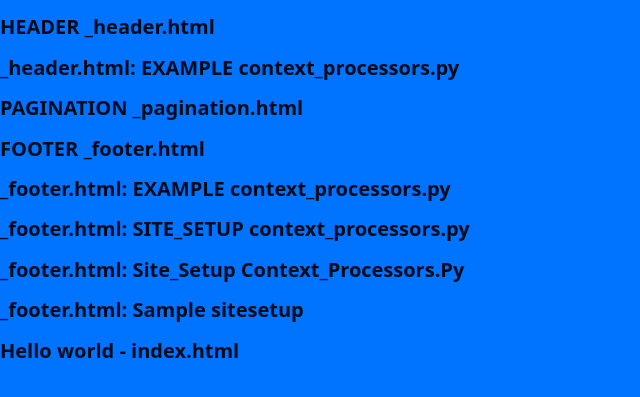
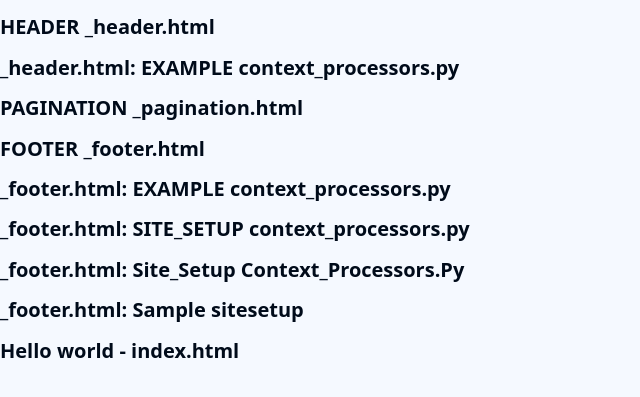
Before and after one commit to ecopque/blog_project, a Django app: page / in a window 1280 px wide. Shown: the top 397 px of the page, without its empty margins (0-640 px from the left). Run offline with Django 5.2, Linux system fonts and the light colour scheme; tables that the repository leaves empty hold one stand-in row (values such as "Sample post").

Commit message:
Under construction.

```diff
--- a/djangoapp/blog/static/blog/css/style.css
+++ b/djangoapp/blog/static/blog/css/style.css
@@ -4,7 +4,7 @@
 /* CSS Remedy (link): https://github.com/jensimmons/cssremedy/blob/master/css/remedy.css #1: */
 
 :root { /* ##2: */
-    --clr-white: 213 100% 100%;
+    --clr-white: 213 100% 98%;
     --clr-black: 213 100% 5%;
     --clr-primary: 213 100% 50%;
     --clr-primary-base: 213 100% 50%;
@@ -16,7 +16,7 @@ html {
 }
 
 body {
-    background-color: hsl(var(--clr-primary)); /*  ##4: #6: */
+    background-color: hsl(var(--clr-white)); /*  ##4: #6: */
     color: hsl(var(--clr-black)); /* ##5: */
     font-size: 1.6rem; /* ##8: */
     font-family:  system-ui, -apple-system, BlinkMacSystemFont, 'Segoe UI', Roboto, Oxygen, Ubuntu, Cantarell, 'Open Sans', 'Helvetica Neue', sans-serif; /* ##9: */
```
